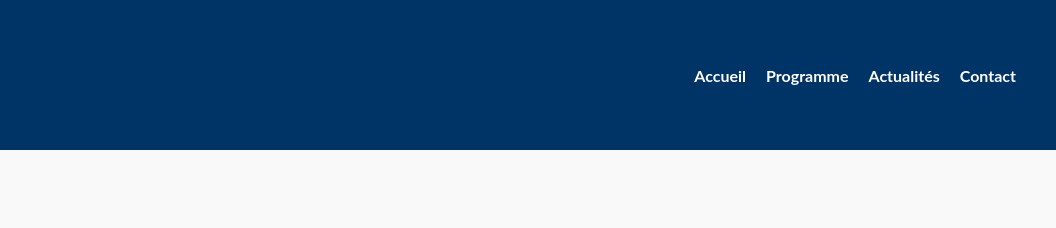
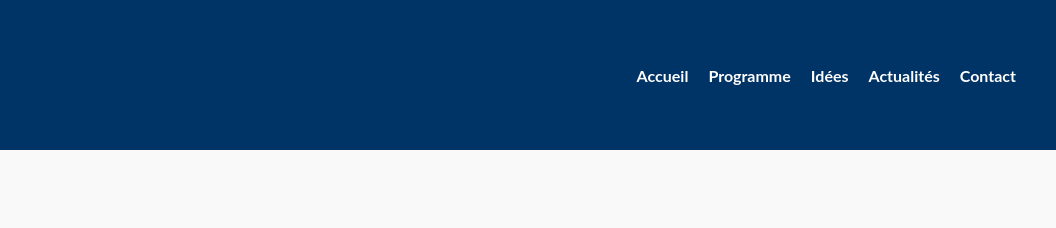
Before and after one commit to laparolecommune/La_Parole_Commune, a plain HTML site: page index.html in a window 1280 px wide. Shown: the top 228 px of the page, 224-1280 px from the left. Drawn offline with Linux system fonts and the light colour scheme.

Commit message:
Update index.html

```diff
--- a/index.html
+++ b/index.html
@@ -13,6 +13,7 @@
       <ul>
         <li><a href="index.html">Accueil</a></li>
         <li><a href="Programme.html">Programme</a></li>
+        <li><a href="idees.html">Idées</a></li>
         <li><a href="actualites.html">Actualités</a></li>
         <li><a href="contact.html">Contact</a></li>
       </ul>
```
